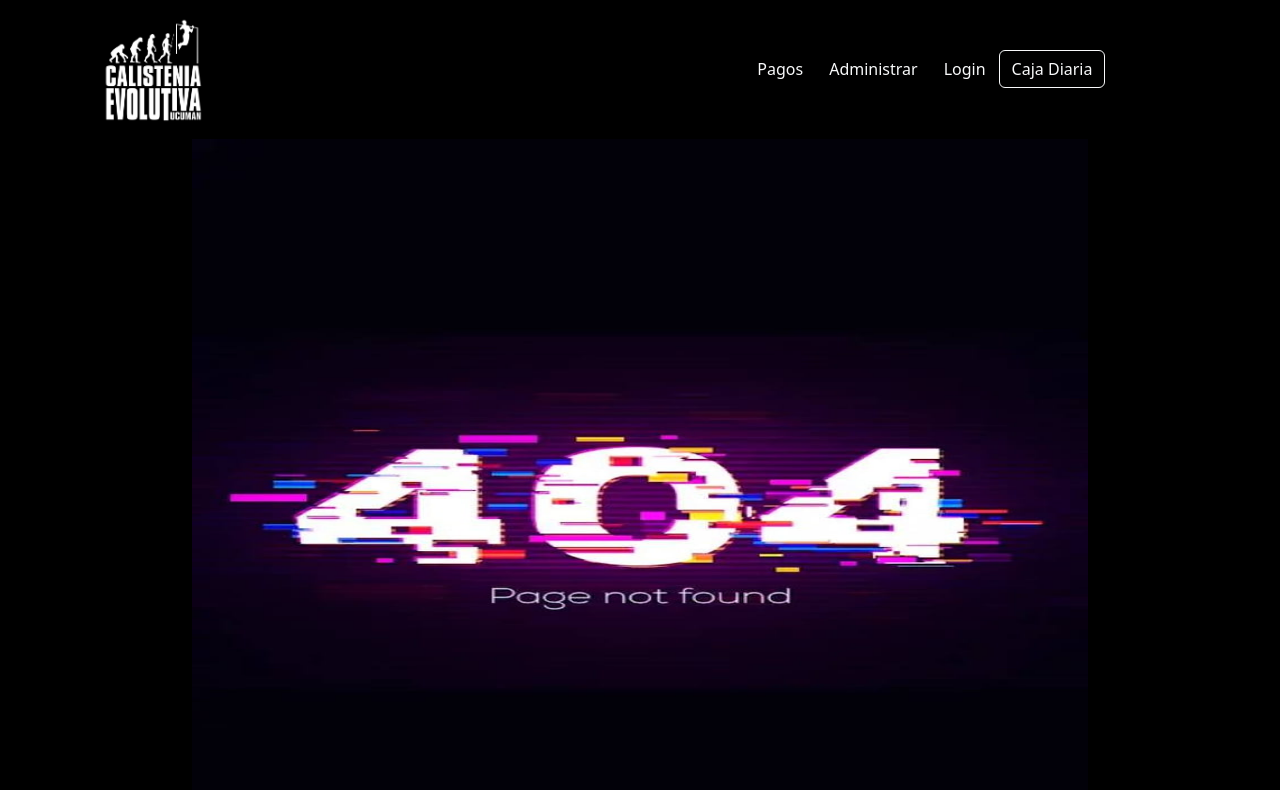
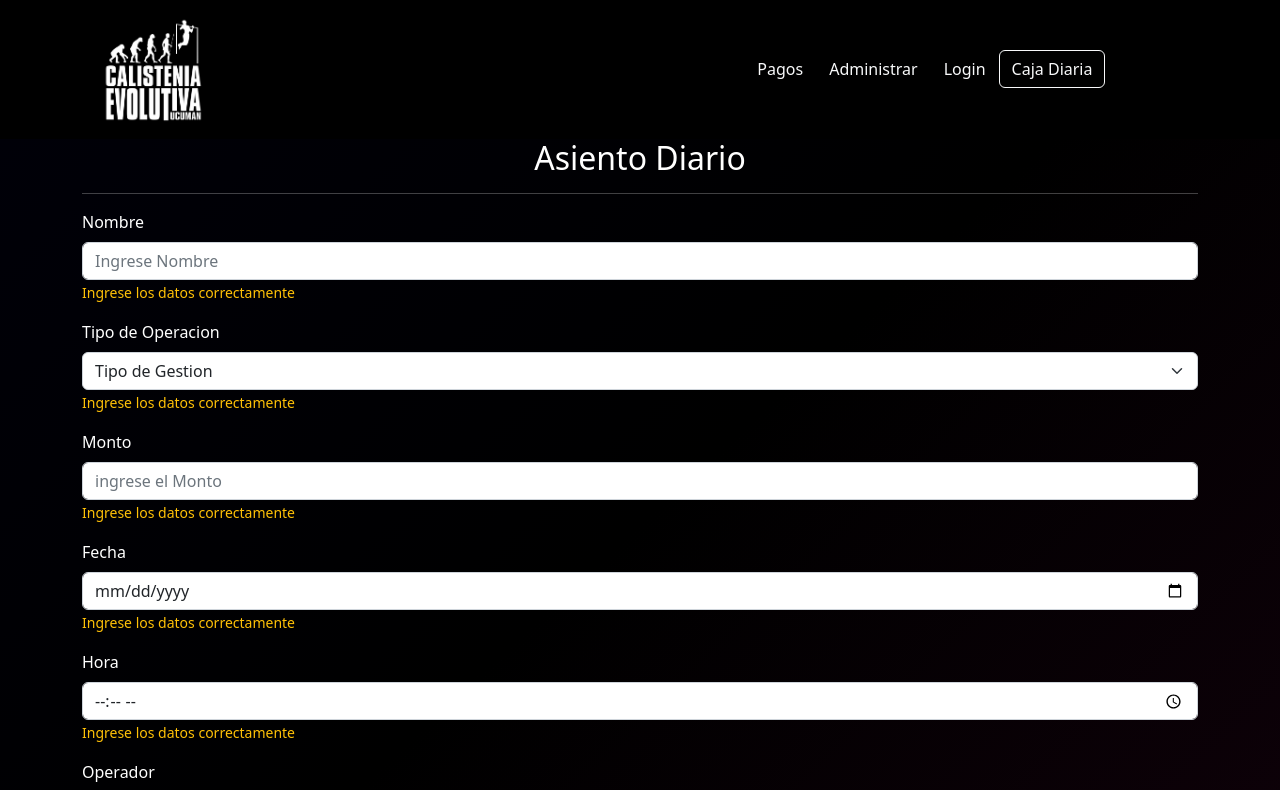
Before and after one commit to jlpereyra22/Calistenia-Evolutiva-Front, a React (Create React App) app: page /caja/formCaja in a window 1280 px wide. Shown: the top 790 px of the page. Built offline with nearby package versions, Linux system fonts and the light colour scheme.

Commit message:
agregue component Formulario para agregar asientos diarios a la caja+estyle

```diff
--- a/src/App.jsx
+++ b/src/App.jsx
@@ -12,6 +12,7 @@ import "../src/app.css";
 import PagosCliente from "./components/views/socios/PagosCliente";
 import LoginUsser from "./components/views/LoginUsser";
 import CajaDiaria from "./components/views/cajas/CajaDiaria";
+import FormIngresoCaja from "./components/views/cajas/FormIngresoCaja";
 
 function App() {
   return (
@@ -30,7 +31,8 @@ function App() {
 
         <Route exact path="/pagos" element={<PagosCliente />} />
         <Route exact path="/loginUser" element={<LoginUsser />} />
-        <Route exact path="/caja" element={<CajaDiaria />} />
+        <Route exact path="/caja" element={<CajaDiaria/>} />
+        <Route exact path="/caja/formCaja" element={<FormIngresoCaja/>} />
       </Routes>
       <Footer />
     </BrowserRouter>
--- a/src/components/views/cajas/CajaDiaria.jsx
+++ b/src/components/views/cajas/CajaDiaria.jsx
@@ -1,6 +1,7 @@
 import { Container } from "react-bootstrap";
 import Button from "react-bootstrap/Button";
 import Table from "react-bootstrap/Table";
+import { Link } from "react-router-dom";
 
 const CajaDiaria = () => {
   return (
@@ -10,9 +11,9 @@ const CajaDiaria = () => {
           <h2>Caja Diaria</h2>
           <hr />
           <div className="text-end my-5">
-            <Button variant="outline-success" size="lg">
+            <Link  className="m-3 btn btn-outline-success fs-4" to="/caja/formCaja">
               Asiento <i className="bi bi-plus-circle-fill"></i>
-            </Button>
+            </Link>
           </div>
           <div>
             <Table bordered hover size="sm" className="text-white">
@@ -36,7 +37,7 @@ const CajaDiaria = () => {
                   <td>Hora</td>
                   <td>Agustin</td>
                   <td>
-                    {" "}
+
                     <Button variant="danger" className="m-1" size="sm">
                       <i className="bi bi-bookmark-x-fill  text-white-50"></i>
                     </Button>
@@ -60,7 +61,7 @@ const CajaDiaria = () => {
               <thead>
                 <tr>
                   <th  className="fs-1">Total</th>
-                  <th className="text-warning fs-1" >$35000</th>
+                  <th className="text-warning fs-2" >$35000</th>
                 </tr>
               </thead>
             </Table>
--- /dev/null
+++ b/src/components/views/cajas/FormIngresoCaja.jsx
@@ -0,0 +1,72 @@
+import { Container } from "react-bootstrap";
+import Button from "react-bootstrap/Button";
+import Form from "react-bootstrap/Form";
+
+const FormIngresoCaja = () => {
+  return (
+    <section className="mainSection bgGradient">
+      <Container>
+        <div className="text-center text-white">
+            <h2>Asiento Diario</h2>
+            <hr />
+        </div>
+        <div>
+        <Form className="text-white">
+          <Form.Group className="mb-3" controlId="formNombre">
+            <Form.Label>Nombre</Form.Label>
+            <Form.Control type="text" placeholder="Ingrese Nombre" />
+            <Form.Text className="text-warning">
+              Ingrese los datos correctamente
+            </Form.Text>
+          </Form.Group>
+          <Form.Group className="mb-3" controlId="formOperacion">
+            <Form.Label>Tipo de Operacion</Form.Label>
+            <Form.Select id="formOperacion">
+              <option>Tipo de Gestion</option>
+              <option>Ingreso</option>
+              <option>Egreso</option>
+            </Form.Select>
+            <Form.Text className="text-warning">
+              Ingrese los datos correctamente
+            </Form.Text>
+          </Form.Group>
+          <Form.Group className="mb-3" controlId="formMonto">
+            <Form.Label>Monto</Form.Label>
+            <Form.Control type="number" placeholder="ingrese el Monto" />
+            <Form.Text className="text-warning">
+              Ingrese los datos correctamente
+            </Form.Text>
+          </Form.Group>
+          <Form.Group className="mb-3" controlId="formFecha">
+            <Form.Label>Fecha</Form.Label>
+            <Form.Control type="date" placeholder="Fecha" />
+            <Form.Text className="text-warning">
+              Ingrese los datos correctamente
+            </Form.Text>
+          </Form.Group>
+          <Form.Group className="mb-3" controlId="formHora">
+            <Form.Label>Hora</Form.Label>
+            <Form.Control type="time" placeholder="Ingrese la hora" />
+            <Form.Text className="text-warning">
+              Ingrese los datos correctamente
+            </Form.Text>
+          </Form.Group>
+          <Form.Group className="mb-3" controlId="formOperador">
+            <Form.Label>Operador</Form.Label>
+            <Form.Control type="text" placeholder="Nombre del Operador" />
+            <Form.Text className="text-warning">
+              Ingrese los datos correctamente
+            </Form.Text>
+          </Form.Group>
+
+          <Button variant="primary" type="submit">
+            Submit
+          </Button>
+        </Form>
+        </div>
+      </Container>
+    </section>
+  );
+};
+
+export default FormIngresoCaja;
```
